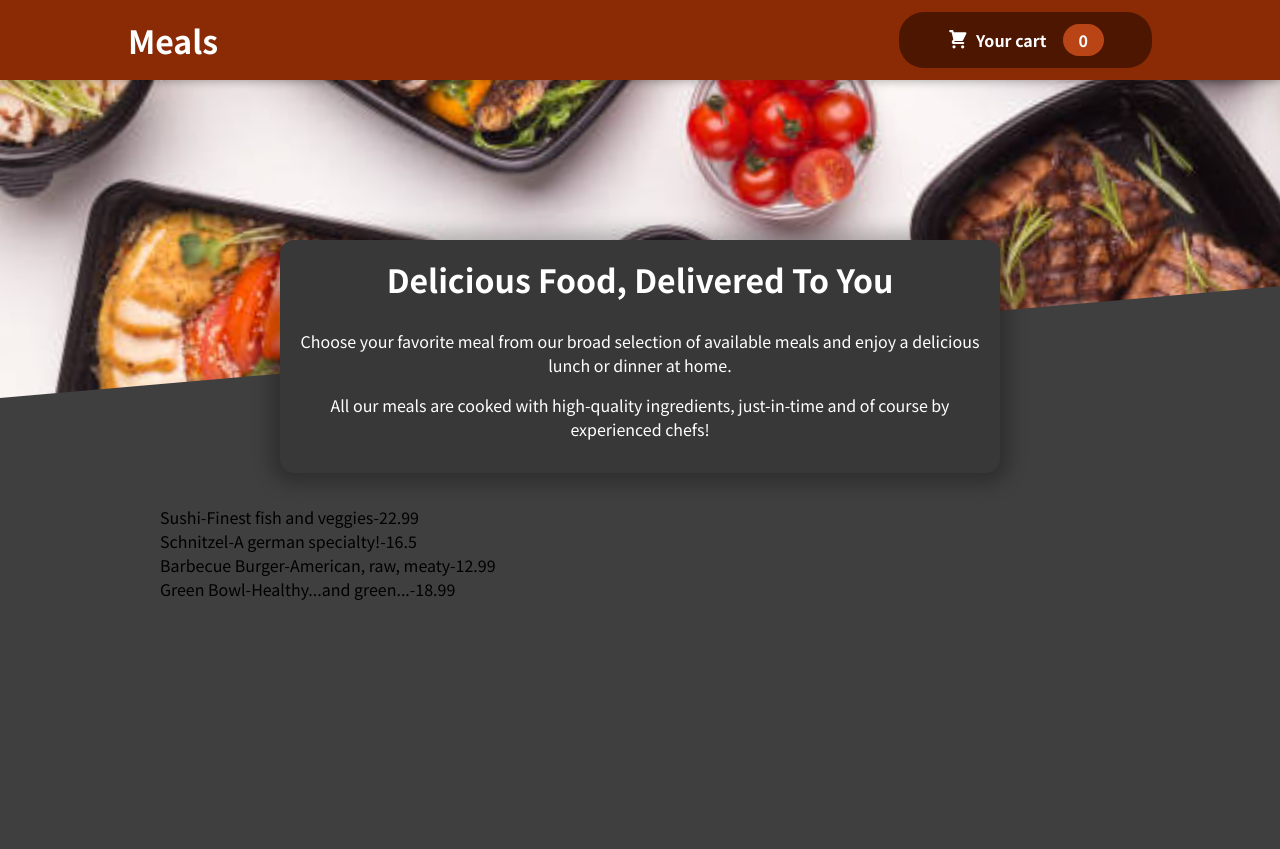
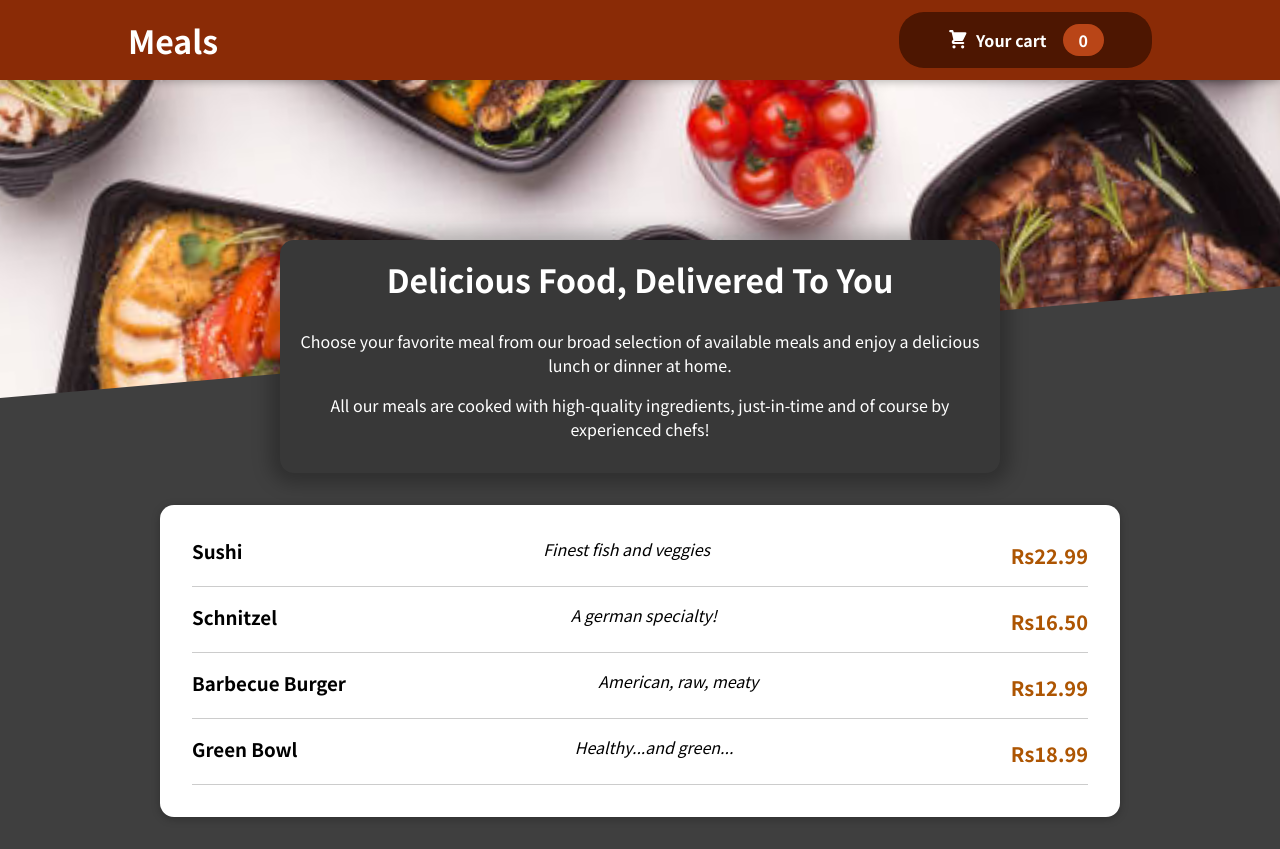
Before and after one commit to Aruns96/react-app5, a React (Create React App) app: page / in a window 1280 px wide. Before the commit the page ends 800 px from the top, so only its background shows below. Built offline with nearby package versions, Linux system fonts and the light colour scheme.

Commit message:
making the item visible

```diff
--- a/src/Components/Meals/AvailableMeals.js
+++ b/src/Components/Meals/AvailableMeals.js
@@ -1,5 +1,7 @@
 import React from 'react';
 import "./AvailableMeals.css"
+import Card from '../UI/Card';
+import MealItem from './MealItem/MealItem';
 
 
 const DUMMY_MEALS = [
@@ -31,13 +33,15 @@
 const AvailableMeals = (props) => {
 
     const mealList = DUMMY_MEALS.map(m=>{
-        return <li key={m.id}>{m.name}-{m.description}-{m.price}</li>
+        return <MealItem key={m.id} name={m.name} description={m.description} price={m.price}/>
     })
   return (
     <section className='meals'>
+       <Card>
         <ul>
         {mealList}
         </ul>
+        </Card>
     </section>
   )
 }
--- /dev/null
+++ b/src/Components/Meals/MealItem/MealItem.css
@@ -0,0 +1,22 @@
+.meal {
+    display: flex;
+    justify-content: space-between;
+    margin: 1rem;
+    padding-bottom: 1rem;
+    border-bottom: 1px solid #ccc;
+  }
+
+  .meal h3 {
+    margin: 0 0 0.25rem 0;
+  }
+
+  .description {
+    font-style: italic;
+  }
+
+  .price {
+    margin-top: 0.25rem;
+    font-weight: bold;
+    color: #ad5502;
+    font-size: 1.25rem;
+  }
--- /dev/null
+++ b/src/Components/Meals/MealItem/MealItem.js
@@ -0,0 +1,20 @@
+import React from 'react';
+import "./MealItem.css"
+
+const MealItem = (props) => {
+    const price = `Rs${props.price.toFixed(2)}`
+  return (
+    <li>
+     <div className='meal'>
+        <h3>{props.name}</h3>
+         <div className='description'>{props.description}</div>
+         <div className='price'>{price}</div>
+     </div>
+     <div>
+
+     </div>
+    </li>
+  )
+}
+
+export default MealItem
--- /dev/null
+++ b/src/Components/UI/Card.css
@@ -0,0 +1,6 @@
+.card {
+    padding: 1rem;
+    box-shadow: 0 2px 8px rgba(0, 0, 0, 0.25);
+    border-radius: 14px;
+    background-color: white;
+  }
--- /dev/null
+++ b/src/Components/UI/Card.js
@@ -0,0 +1,11 @@
+import React from 'react';
+import "./Card.css"
+
+const Card = (props) => {
+  return (<div className='card'>
+    {props.children}
+    </div>
+  )
+}
+
+export default Card
```
